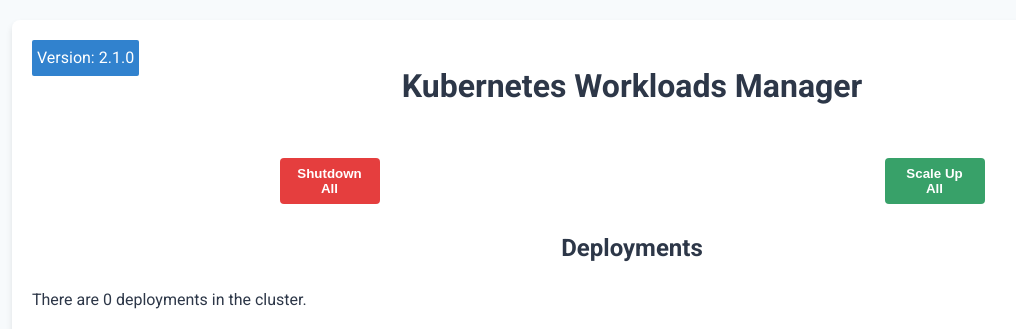
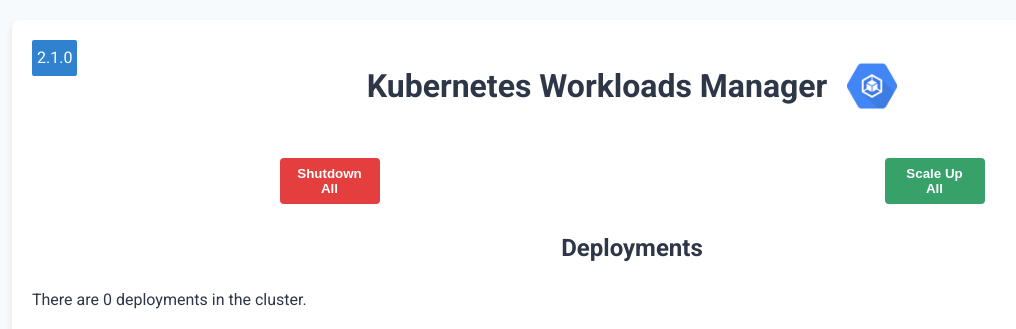
Before and after one commit to didlawowo/workload-scheduler, a FastAPI app: page / in a window 1280 px wide. Shown: the top 329 px of the page, without its empty margins (8-1024 px from the left). Run offline with FastAPI, Linux system fonts and the light colour scheme.

Commit message:
feat: add image icon and fix roles

```diff
--- a/app.py
+++ b/app.py
@@ -4,6 +4,8 @@
 import os
 from starlette.templating import Jinja2Templates
 from fastapi.responses import HTMLResponse
+from fastapi.staticfiles import StaticFiles
+
 from pydantic import BaseModel
 from typing import List
 import uvicorn
@@ -14,6 +16,7 @@
 
 # Configure FastAPI app
 app = FastAPI()
+app.mount("/static", StaticFiles(directory="static"), name="static")
 
 logger.info("Starting the application...")
 # Configuration for Kubernetes client
@@ -532,13 +535,12 @@
                     [f"{k}={v}" for k, v in d.spec.selector.match_labels.items()]
                 ),
             )
-            logger.debug(f"{len(replicasets.items)} replicasets found ")
+            # logger.debug(f"{len(replicasets.items)} replicasets found ")
             # Find the active ReplicaSet(s)
             active_rs = []
             for rs in replicasets.items:
                 if rs.metadata.owner_references:
                     for owner in rs.metadata.owner_references:
-                        print(rs)
                         if owner.kind == "Deployment" and owner.name == d.metadata.name:
                             active_rs.append(rs)
                             break
@@ -723,5 +725,5 @@
 if __name__ == "__main__":
     import uvicorn
 
-    logger.info("STARTING APP")
+    logger.info("Starting Workload Scheduler...")
     uvicorn.run("app:app", host="0.0.0.0", port=8000, reload=True)
--- a/helm/templates/bindind.yaml
+++ b/helm/templates/bindind.yaml
@@ -11,7 +11,7 @@
   resources: ["deployments","statefulsets", "deployments/scale", "daemonsets" ]
   verbs: ["get", "list", "patch", "update"]
 - apiGroups: ["apps"]
-  resources: ["ReplicaSets"]
+  resources: ["replicasets"]
   verbs: ["get", "list", "patch", "delete"]
 
 ---
--- a/templates/index.html
+++ b/templates/index.html
@@ -5,8 +5,7 @@
 <meta charset="UTF-8">
 <meta name="viewport" content="width=device-width, initial-scale=1.0">
 <title>Kubernetes Workloads Manager</title>
-<link rel="icon" type="image/x-icon" href="https://avatars.githubusercontent.com/u/12622760?s=32&v=4">
-
+<link rel="icon" type="image/png" sizes="16x16" href="/static/favicon.ico">
 <link href="https://fonts.googleapis.com/css2?family=Roboto:wght@300;400;700&display=swap" rel="stylesheet">
 <style>
     :root {
@@ -173,10 +172,13 @@
 
 <body>
     <div class="container">
-        <h1>Kubernetes Workloads Manager</h1>
+        <div style="display: flex; justify-content: center; align-items: center;">
+            <h1 style="margin-right: 20px;">Kubernetes Workloads Manager</h1>
+            <img src="/static/image.png" alt="Kubernetes Logo" style="height: 50px;">
+        </div>
         <p
             style="position: absolute; top: 20px;   margin: 20px auto; text-align: center; background-color: #3182ce; color: white; padding: 5px ; border-radius: 2px;">
-            Version: {{ version }}</p>
+            {{ version }}</p>
 
         <div class="progress-container">
             <div id="progressBar" class="progress-bar"></div>
```
Also changed, not shown: static/favicon.ico (added), static/image.png (added).
